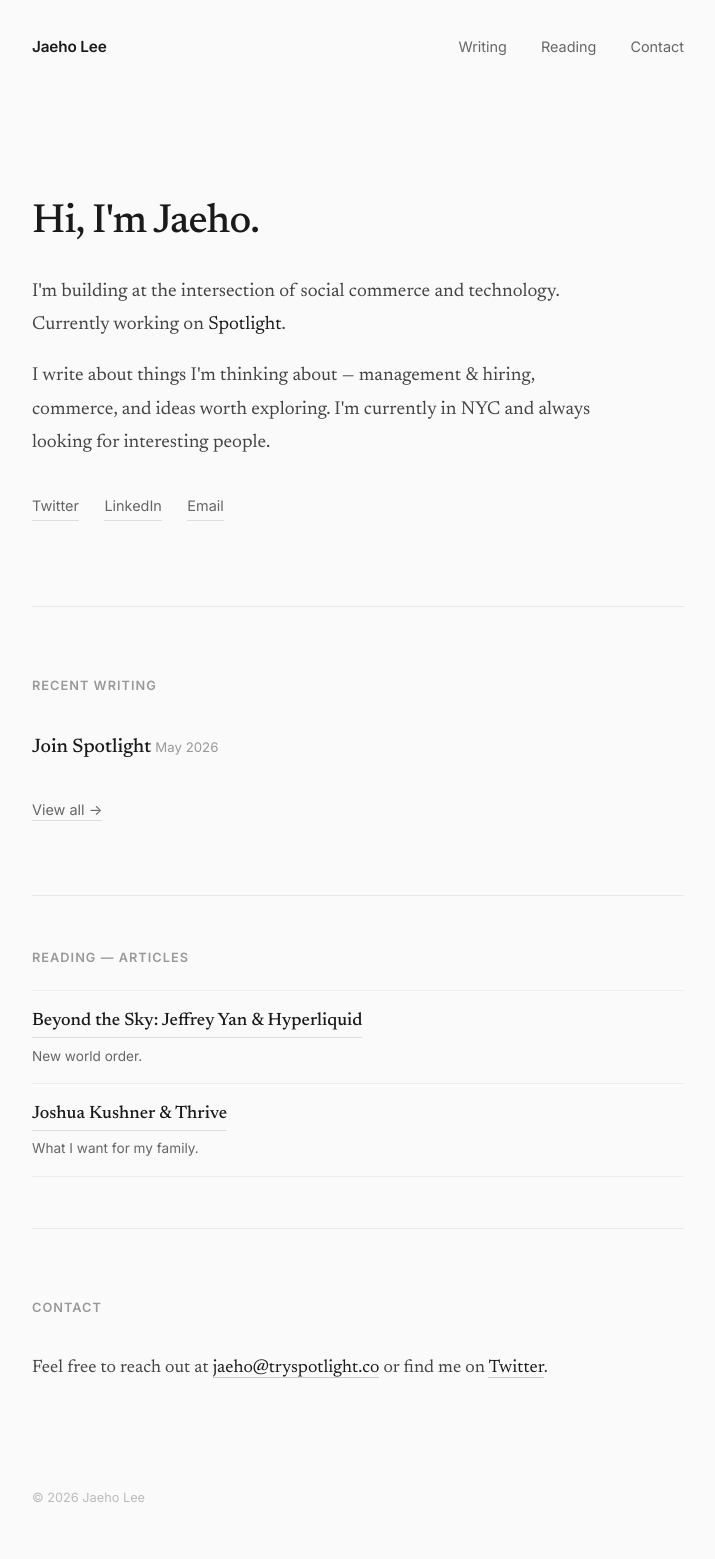
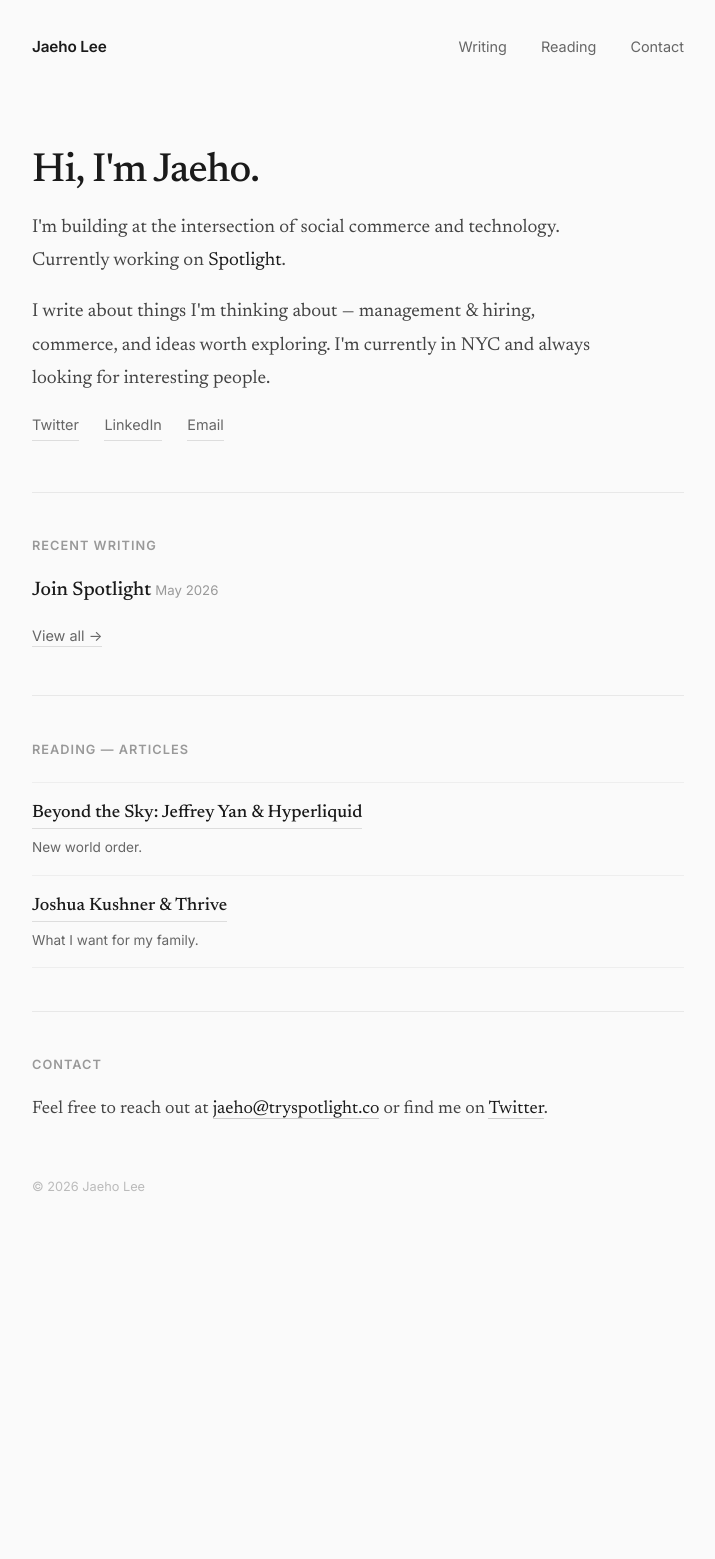
Before and after one commit to jaehospotlight/jaeho, a Jekyll site: the page built from index.html, in a window 1280 px wide. Shown: the whole page, without its empty margins (282-997 px from the left). Built offline with Jekyll 4.4.1, drawn with Linux system fonts in a browser that asks for light colours; after the commit the page ends 1223 px from its top, so only the background shows below that.

Commit message:
Compact spacing across site
Co-Authored-By: Claude Opus 4.6 (1M context) <noreply@anthropic.com>

```diff
--- a/assets/css/style.css
+++ b/assets/css/style.css
@@ -93,7 +93,7 @@ main {
    ============================================ */
 
 .hero {
-  padding: 6rem 0 4rem;
+  padding: 3rem 0 2rem;
 }
 
 .hero h1 {
@@ -102,7 +102,7 @@ main {
   font-weight: 500;
   line-height: 1.3;
   letter-spacing: -0.02em;
-  margin-bottom: 1.5rem;
+  margin-bottom: 0.75rem;
   color: #1a1a1a;
 }
 
@@ -118,7 +118,7 @@ main {
 }
 
 .hero-links {
-  margin-top: 2rem;
+  margin-top: 1rem;
   display: flex;
   gap: 1.5rem;
 }
@@ -143,7 +143,7 @@ main {
    ============================================ */
 
 .section {
-  padding: 3rem 0;
+  padding: 1.5rem 0;
 }
 
 .section-label {
@@ -153,7 +153,7 @@ main {
   text-transform: uppercase;
   letter-spacing: 0.08em;
   color: #999;
-  margin-bottom: 2rem;
+  margin-bottom: 1rem;
 }
 
 .divider {
@@ -172,7 +172,7 @@ main {
 }
 
 .post-list li {
-  margin-bottom: 1.5rem;
+  margin-bottom: 0.75rem;
 }
 
 .post-list a {
@@ -199,7 +199,7 @@ main {
 }
 
 .view-all {
-  margin-top: 2rem;
+  margin-top: 1rem;
 }
 
 .view-all a {
@@ -429,7 +429,7 @@ main {
    ============================================ */
 
 .reading-section {
-  padding: 2rem 0;
+  padding: 1.5rem 0;
 }
 
 .reading-section .section-label {
@@ -527,7 +527,7 @@ a.reading-title:hover {
   max-width: 720px;
   width: 100%;
   margin: 0 auto;
-  padding: 3rem 2rem;
+  padding: 1.5rem 2rem;
 }
 
 .footer p {
```
